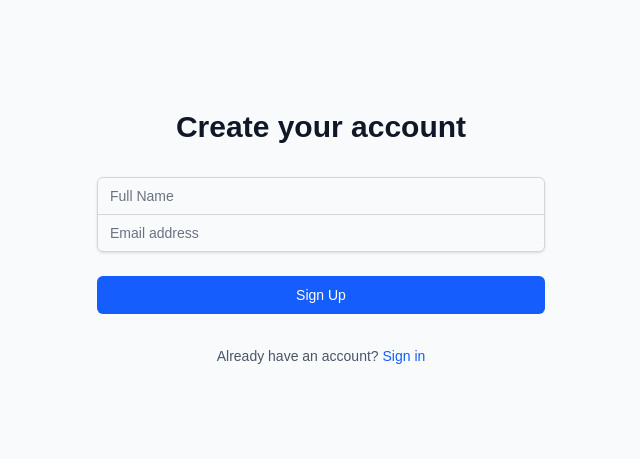
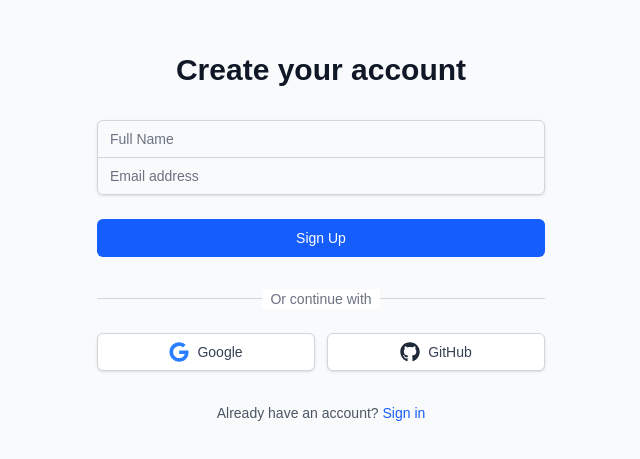
Before and after one commit to Waleed-Ahmad-dev/speech_to_text, a Next.js app: page /signup in a window 1280 px wide. Shown: the part 175-634 px from the top of the page, without its empty margins (319-959 px from the left). Built offline with nearby package versions, Linux system fonts and the light colour scheme.

Commit message:
Update sign up page

```diff
--- a/src/app/signup/page.tsx
+++ b/src/app/signup/page.tsx
@@ -2,6 +2,7 @@
 import { useState } from 'react';
 import { useRouter } from 'next/navigation';
 import Link from 'next/link';
+import { OAuthButtons } from '@/components/OAuthButtons';
 
 export default function SignupPage() {
      const router = useRouter();
@@ -98,6 +99,8 @@ export default function SignupPage() {
                          </div>
                     </form>
 
+                    <OAuthButtons />
+
                     <div className="text-center mt-4">
                          <p className="text-sm text-gray-600">
                               Already have an account?{' '}
```
